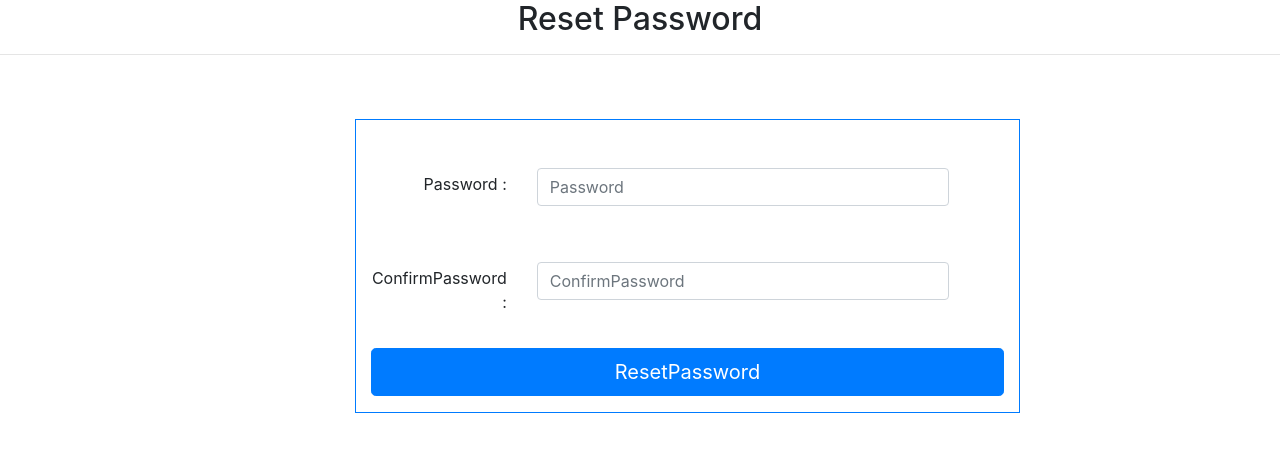
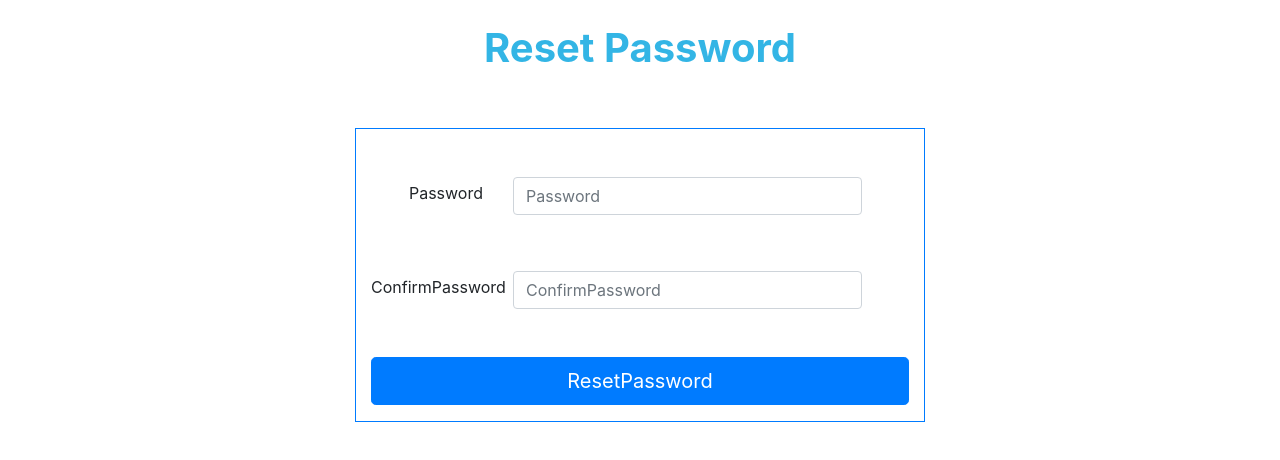
Before and after one commit to WFH-POC-PRoject/UI, a React (Create React App) app in the folder ANBDemo/anbdemo/: page /ResetPassword in a window 1280 px wide. Shown: the top 460 px of the page. Built offline with nearby package versions, Linux system fonts and the light colour scheme.

Commit message:
Resetpassword UI validations done

```diff
--- a/ANBDemo/anbdemo/src/Register.js
+++ b/ANBDemo/anbdemo/src/Register.js
@@ -47,13 +47,14 @@ class Register extends Component {
         if (!this.state.LastName) {
             lastNameerror = 'LastName is requaired !'
         }
+
         if (!this.state.UserName) {
             userNameerror = 'UserName is requaired !'
         }
-
         if (!this.state.Email) {
             emailerror = 'Email address requaired !';
         }
+
 
         if (emailerror || firstNameerror || lastNameerror || userNameerror || emailerror) {
             this.setState({ emailerror, lastNameerror, firstNameerror, userNameerror, emailerror });
@@ -69,6 +70,7 @@ class Register extends Component {
         let user = { FirstName: this.state.FirstName, LastName: this.state.LastName, UserName: this.state.UserName, Email: this.state.Email };
         console.log(user);
         if (flag) {
+
             Axios.post('https://localhost:44330/api/Register/Register', user)
                 .then((data) => {
                     console.log(data)
@@ -84,7 +86,9 @@ class Register extends Component {
     render() {
         return (
             <div>
-                <h2 className="text-center">Employee Registration</h2>
+                <br/>
+                <h1 className="font-weight-bold text-center">Employee Registration<span className="phone"></span></h1>
+
                 {/* <div className="content-wrapper">
                         <div className="col-sm-6 col-sm-offset-3 text">
                             <div className="card form-box">
@@ -94,12 +98,13 @@ class Register extends Component {
                             </div>
                         </div>
                     </div> */}
-                <hr></hr>
+
+
                 <div className="container">
                     <div className="row">
                         <div className="col-md-3 col-md-offset-2"></div>
                         <div className="mt-5 col-md-6 col-md-offset-6 border border-primary">
-                            <div className="panel panel-default">
+                            <div className="panel panel-default mt-4">
                                 <div className="panel-body">
                                     <div className="text-center">
                                         <h3><i className="fa fa-lock fa-4x"></i></h3>
@@ -108,8 +113,8 @@ class Register extends Component {
                                         <div className="panel-body">
                                             <form id="register-form">
 
-                                                <div class="row">
-                                                    <div className="col-sm-3 text-right col-sm-padding mt-1">
+                                                <div className="row ">
+                                                    <div className="col-sm-3 text-right col-sm-padding">
                                                         <span>FirstName : </span>
                                                     </div>
                                                     <div className="col-sm-8 form-group">
@@ -121,7 +126,7 @@ class Register extends Component {
                                                     </div>
                                                 </div>
 
-                                                <div class="row">
+                                                <div className="row">
                                                     <div className="col-sm-3 text-right col-sm-padding mt-1">
                                                         <span>LastName : </span>
                                                     </div>
@@ -133,7 +138,7 @@ class Register extends Component {
                                                     </div>
                                                 </div>
 
-                                                <div class="row">
+                                                <div className="row">
                                                     <div className="col-sm-3 text-right col-sm-padding mt-1">
                                                         <span>UserName : </span>
                                                     </div>
@@ -145,7 +150,7 @@ class Register extends Component {
                                                     </div>
                                                 </div>
 
-                                                <div class="row">
+                                                <div className="row">
                                                     <div className="col-sm-3 text-right col-sm-padding mt-1">
                                                         <span>Email : </span>
                                                     </div>
--- a/ANBDemo/anbdemo/src/ResetPassword.js
+++ b/ANBDemo/anbdemo/src/ResetPassword.js
@@ -100,8 +100,15 @@ class ResetPassword extends Component {
             Axios.post('https://localhost:44394/api/ResetPassword/ResetPassword', user)
                 .then((data) => {
                     console.log(data)
-                    alert(data.data.statusMessage);
-                    history.push('/');
+                    if(data.data.statusCode==200)
+                    {
+                        alert(data.data.statusMessage);
+                        history.push('/');
+                    }
+                     else{
+                        alert(data.data.statusMessage);
+                        return false;
+                     }
                 })
                 .catch((err) => {
                     console.log(err);
@@ -114,7 +121,8 @@ class ResetPassword extends Component {
         return (
 
             <div>
-                <h2 className="text-center">Reset Password</h2>
+                 <br/>
+                <h1 className="font-weight-bold text-center">Reset Password<span className="phone"></span></h1>
                 {/* <div className="content-wrapper">
                     <div className="col-sm-6 col-sm-offset-3 text">
                         <div className="card form-box">
@@ -124,11 +132,11 @@ class ResetPassword extends Component {
                         </div>
                     </div>
                 </div> */}
-                <hr></hr>
+
                 <div className="container">
                     <div className="row">
                         <div className="col-md-3 col-md-offset-2"></div>
-                        <div className="mt-5 col-md-7 col-md-offset-6 border border-primary">
+                        <div className="mt-5 col-md-6 col-md-offset-6 border border-primary">
                             <div className="panel panel-default">
                                 <div className="panel-body">
                                     <div className="text-center">
@@ -139,27 +147,27 @@ class ResetPassword extends Component {
                                             <form id="register-form">
                                                 <div className="row mt-5">
                                                     <div className="col-sm-3 text-right col-sm-padding mt-1">
-                                                        <span>Password : </span>
+                                                        <span>Password </span>
                                                     </div>
                                                     <div className="col-sm-8 form-group">
                                                     <input type="password" required placeholder="Password" name="Password" className="form-control" value={this.state.Password} onChange={this.onChange} pattern='(?=.*\d)(?=.*[a-z])(?=.*[A-Z]).{6,}' />
                                                     </div>
-                                                    <div className="col-sm-9 form-group">
+                                                    <div className="col-sm-9 ml-1 form-group">
                                                     <span className="text-left ml-3 mt-2" style={{ fontSize: 14, color: "red" }}>{this.state.Passworderror}</span>
                                                     </div>
                                                 </div>
 
                                                 <div class="row">
                                                     <div className="col-sm-3 text-right col-sm-padding mt-1">
-                                                        <span>ConfirmPassword : </span>
+                                                        <span>ConfirmPassword </span>
                                                     </div>
                                                     <div className="col-sm-8 form-group">
                                                     <input type="password" required placeholder="ConfirmPassword" name="Confirmpassword" className="form-control" value={this.state.Confirmpassword} onChange={this.onChange} pattern='(?=.*\d)(?=.*[a-z])(?=.*[A-Z]).{6,}' />
                                                     </div>
-                                                    <div className="col-sm-10 form-group">
+                                                    <div className="col-sm-10 ml-3 form-group">
                                                     <span className="text-left mt-2" style={{ fontSize: 14, color: "red" }}>{this.state.Confirmpassworderror}</span>
                                                     </div>
-                                                    <div className="col-sm-12 form-group">
+                                                    <div className="col-sm-12 ml-4 form-group">
                                                     <span className="text-left mt-2" style={{ fontSize: 14, color: "red" }}>{this.state.PasswordMatcherror}</span>
                                                     </div>
                                                 </div>
```
